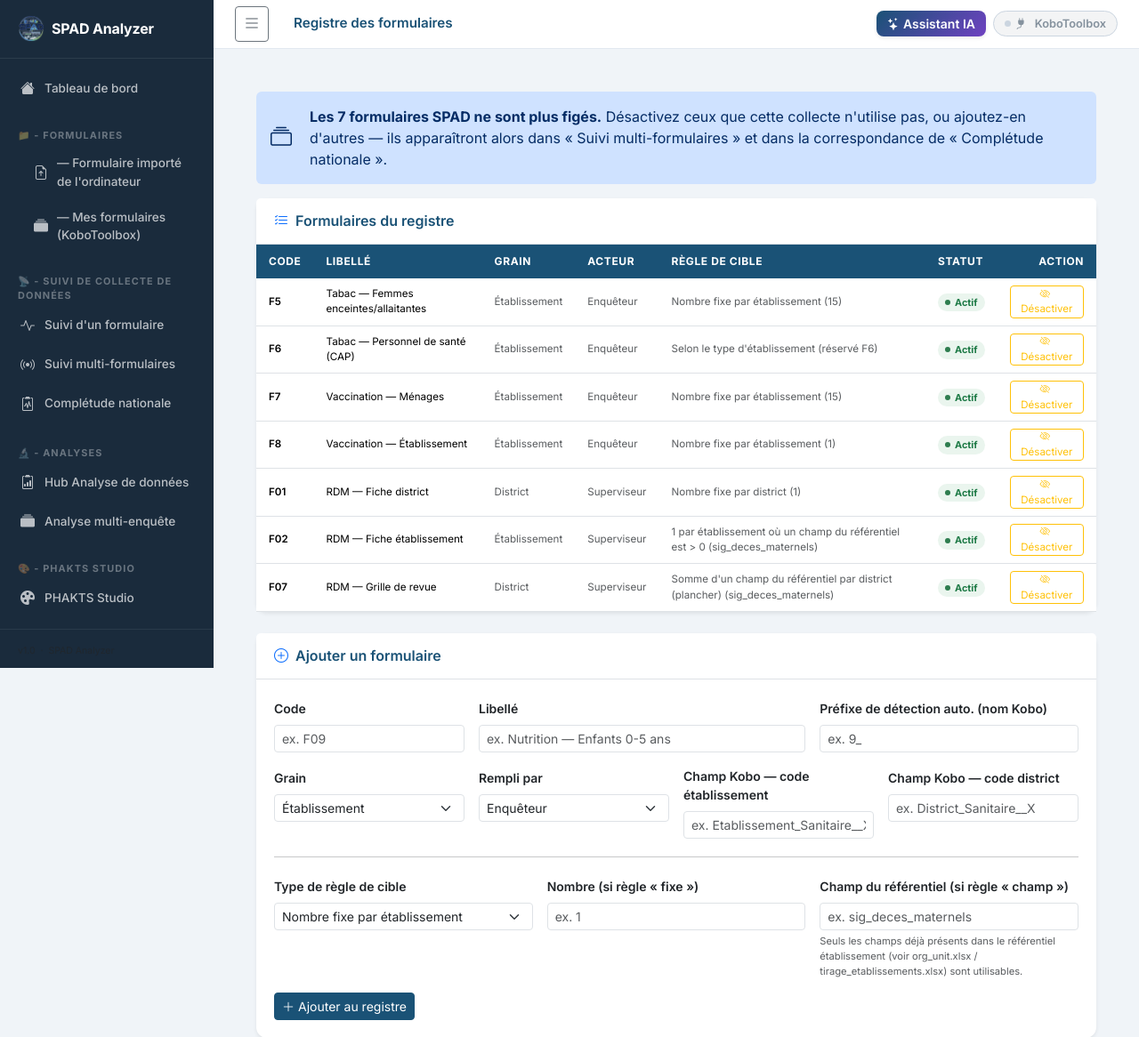
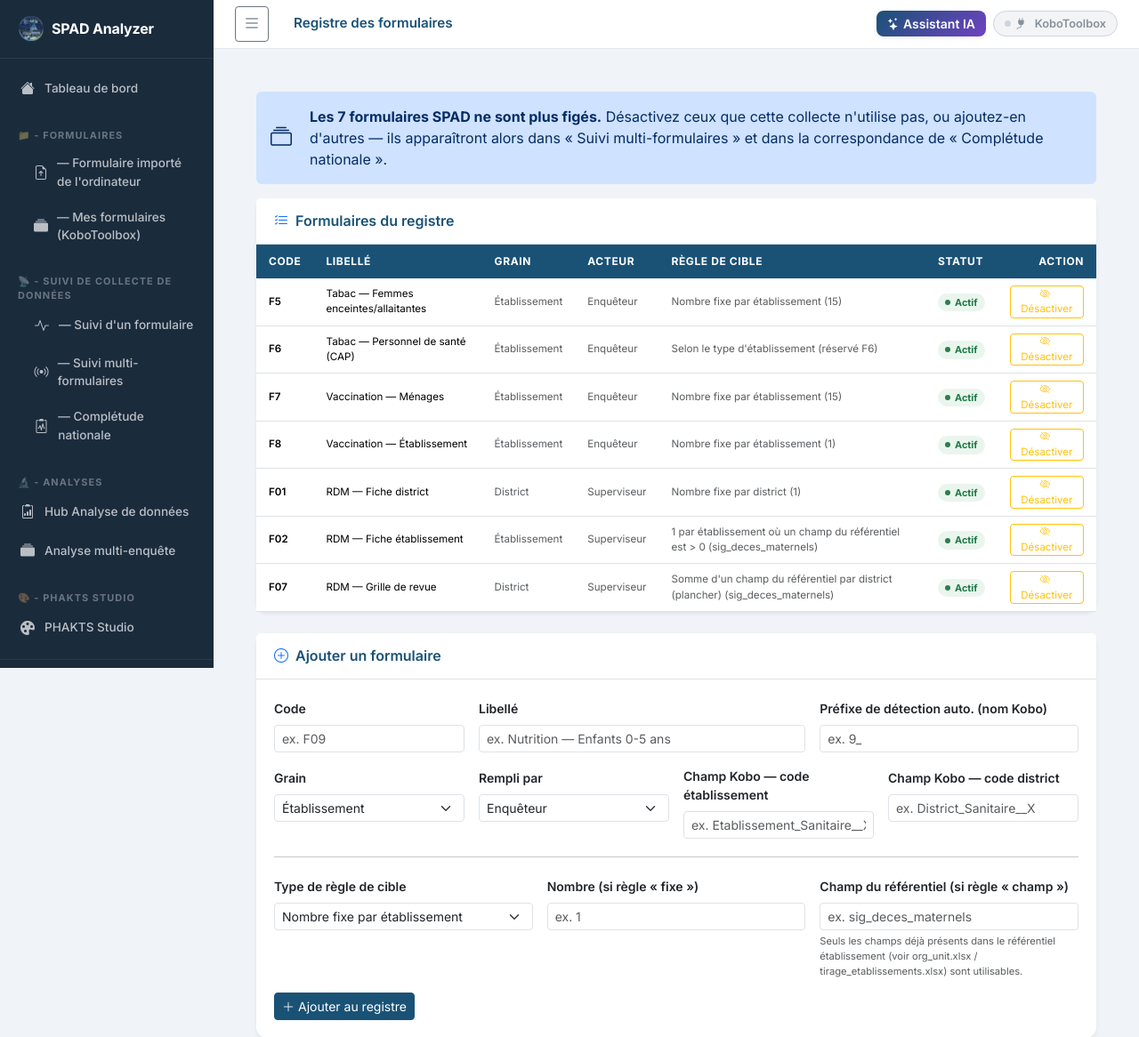
Before and after one commit to kjmb2006-cmyk/spad-phakts-analyzer, a Flask app: page /admin/forms in a window 1280 px wide. Shown: the part 49-1215 px from the top of the page at 89% size. Run offline with Flask 3, Linux system fonts and the light colour scheme; some libraries are stand-ins or nearby versions.

Commit message:
Indent Suivi/Complétude nationale items to match FORMULAIRES styling
Apply the same "— " prefix + padding-left indent used for
Formulaire importé de l'ordinateur / Mes formulaires (KoboToolbox)
to Suivi d'un formulaire, Suivi multi-formulaires and Complétude
nationale — purely visual, the Complétude nationale collapsible
submenu behavior is unchanged.

Co-Authored-By: Claude Sonnet 5 <noreply@anthropic.com>

```diff
--- a/analyzer/templates/base.html
+++ b/analyzer/templates/base.html
@@ -65,17 +65,17 @@
 
     <!-- 📡 - SUIVI DE COLLECTE DE DONNÉES -->
     <div class="nav-section-label mt-3">📡 - SUIVI DE COLLECTE DE DONNÉES</div>
-    <a href="{{ url_for('collecte_dashboard') }}" class="nav-item {% if request.endpoint in ['collecte_dashboard', 'collecte_sync', 'collecte_geographique', 'collecte_equipes', 'collecte_alertes', 'collecte_qualite'] %}active{% endif %}">
-      <i class="bi bi-activity"></i> Suivi d'un formulaire
+    <a href="{{ url_for('collecte_dashboard') }}" class="nav-item {% if request.endpoint in ['collecte_dashboard', 'collecte_sync', 'collecte_geographique', 'collecte_equipes', 'collecte_alertes', 'collecte_qualite'] %}active{% endif %}" style="padding-left:28px">
+      <i class="bi bi-activity"></i> — Suivi d'un formulaire
     </a>
-    <a href="{{ url_for('suivi') }}" class="nav-item {% if request.endpoint == 'suivi' %}active{% endif %}">
-      <i class="bi bi-broadcast"></i> Suivi multi-formulaires
+    <a href="{{ url_for('suivi') }}" class="nav-item {% if request.endpoint == 'suivi' %}active{% endif %}" style="padding-left:28px">
+      <i class="bi bi-broadcast"></i> — Suivi multi-formulaires
     </a>
     {% set completude_sub_endpoints = ['completude_regions', 'completude_region_detail', 'completude_districts', 'completude_district_detail', 'completude_etablissement_detail', 'completude_superviseurs', 'completude_superviseur_detail', 'completude_enqueteurs', 'completude_enqueteur_detail', 'completude_anomalies', 'completude_graphiques'] %}
     {% set completude_sub_active = request.endpoint in completude_sub_endpoints %}
     <div class="d-flex align-items-center">
-      <a href="{{ url_for('completude') }}" class="nav-item flex-grow-1 {% if request.endpoint == 'completude' %}active{% endif %}">
-        <i class="bi bi-clipboard2-pulse"></i> Complétude nationale
+      <a href="{{ url_for('completude') }}" class="nav-item flex-grow-1 {% if request.endpoint == 'completude' %}active{% endif %}" style="padding-left:28px">
+        <i class="bi bi-clipboard2-pulse"></i> — Complétude nationale
       </a>
       {% if session.get('kobo_token') %}
       <button type="button" class="btn btn-sm text-white-50 border-0 px-2 nav-collapse-toggle {{ '' if completude_sub_active else 'collapsed' }}" data-bs-toggle="collapse" data-bs-target="#completudeSubmenu" aria-expanded="{{ 'true' if completude_sub_active else 'false' }}" title="Afficher/masquer les sous-rubriques">
```
